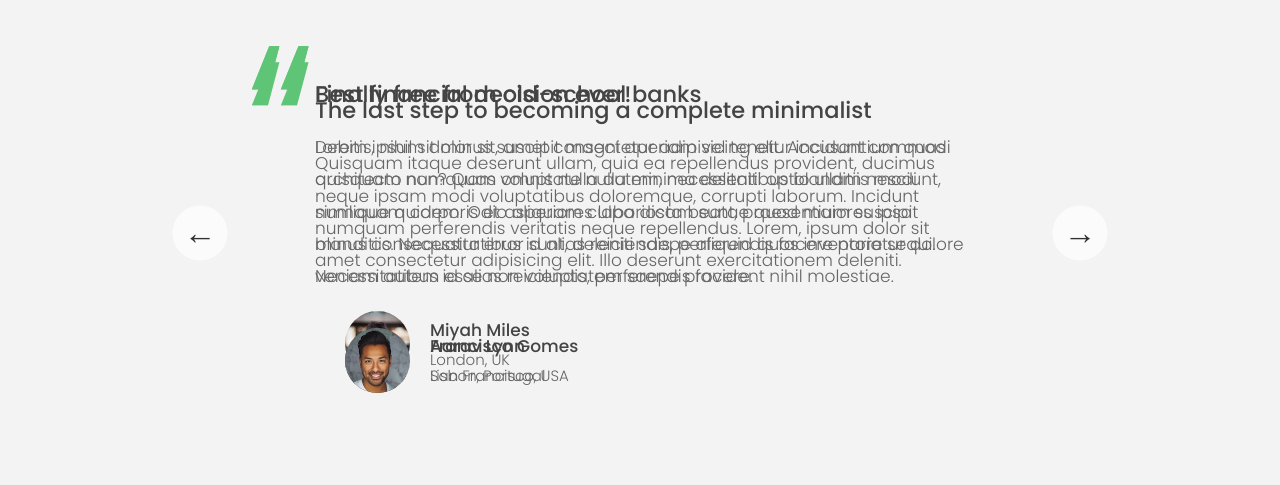
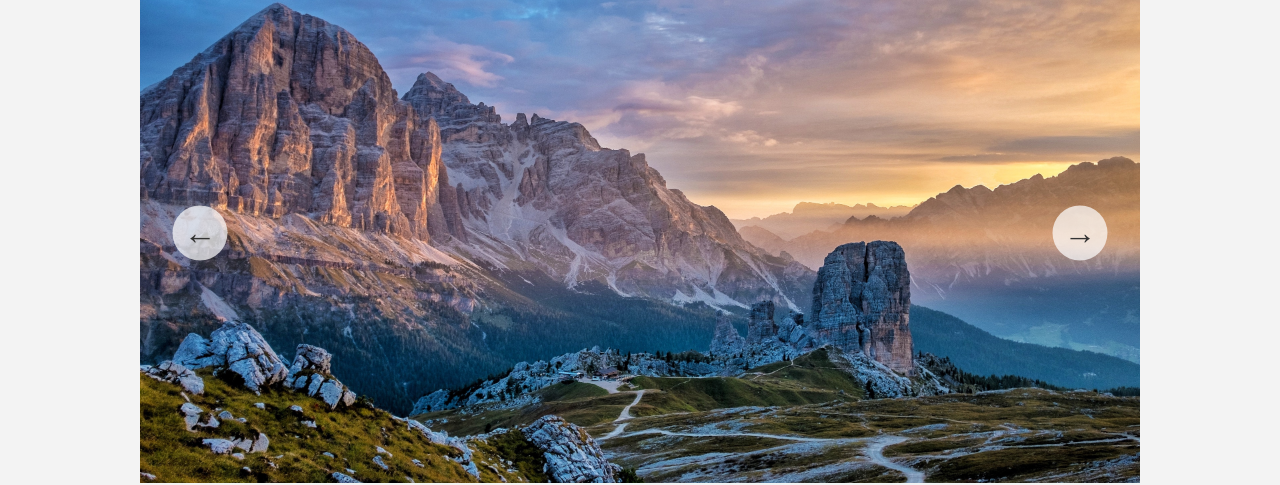
Before and after one commit to nikachelo/JS-Course, a plain HTML site: page dom-bankist-github/index.html in a window 1280 px wide. Shown: the part 3563-4048 px from the top of the page. Drawn offline with Linux system fonts and the light colour scheme.

Commit message:
Practicing in slides, practical example for implementing slider

```diff
--- a/dom-bankist-github/index.html
+++ b/dom-bankist-github/index.html
@@ -215,70 +215,10 @@
       </div>
 
       <div class="slider">
-        <div class="slide slide--1">
-          <div class="testimonial">
-            <h5 class="testimonial__header">Best financial decision ever!</h5>
-            <blockquote class="testimonial__text">
-              Lorem ipsum dolor sit, amet consectetur adipisicing elit.
-              Accusantium quas quisquam non? Quas voluptate nulla minima
-              deleniti optio ullam nesciunt, numquam corporis et asperiores
-              laboriosam sunt, praesentium suscipit blanditiis. Necessitatibus
-              id alias reiciendis, perferendis facere pariatur dolore veniam
-              autem esse non voluptatem saepe provident nihil molestiae.
-            </blockquote>
-            <address class="testimonial__author">
-              <img src="img/user-1.jpg" alt="" class="testimonial__photo" />
-              <h6 class="testimonial__name">Aarav Lynn</h6>
-              <p class="testimonial__location">San Francisco, USA</p>
-            </address>
-          </div>
-        </div>
-
-        <div class="slide slide--2">
-          <div class="testimonial">
-            <h5 class="testimonial__header">
-              The last step to becoming a complete minimalist
-            </h5>
-            <blockquote class="testimonial__text">
-              Quisquam itaque deserunt ullam, quia ea repellendus provident,
-              ducimus neque ipsam modi voluptatibus doloremque, corrupti
-              laborum. Incidunt numquam perferendis veritatis neque repellendus.
-              Lorem, ipsum dolor sit amet consectetur adipisicing elit. Illo
-              deserunt exercitationem deleniti.
-            </blockquote>
-            <address class="testimonial__author">
-              <img src="img/user-2.jpg" alt="" class="testimonial__photo" />
-              <h6 class="testimonial__name">Miyah Miles</h6>
-              <p class="testimonial__location">London, UK</p>
-            </address>
-          </div>
-        </div>
-
-        <div class="slide slide--3">
-          <div class="testimonial">
-            <h5 class="testimonial__header">
-              Finally free from old-school banks
-            </h5>
-            <blockquote class="testimonial__text">
-              Debitis, nihil sit minus suscipit magni aperiam vel tenetur
-              incidunt commodi architecto numquam omnis nulla autem,
-              necessitatibus blanditiis modi similique quidem. Odio aliquam
-              culpa dicta beatae quod maiores ipsa minus consequatur error sunt,
-              deleniti saepe aliquid quos inventore sequi. Necessitatibus id
-              alias reiciendis, perferendis facere.
-            </blockquote>
-            <address class="testimonial__author">
-              <img src="img/user-3.jpg" alt="" class="testimonial__photo" />
-              <h6 class="testimonial__name">Francisco Gomes</h6>
-              <p class="testimonial__location">Lisbon, Portugal</p>
-            </address>
-          </div>
-        </div>
-
-        <!-- <div class="slide"><img src="img/img-1.jpg" alt="Photo 1" /></div>
+        <div class="slide"><img src="img/img-1.jpg" alt="Photo 1" /></div>
         <div class="slide"><img src="img/img-2.jpg" alt="Photo 2" /></div>
         <div class="slide"><img src="img/img-3.jpg" alt="Photo 3" /></div>
-        <div class="slide"><img src="img/img-4.jpg" alt="Photo 4" /></div> -->
+        <div class="slide"><img src="img/img-4.jpg" alt="Photo 4" /></div>
         <button class="slider__btn slider__btn--left">&larr;</button>
         <button class="slider__btn slider__btn--right">&rarr;</button>
         <div class="dots"></div>
--- a/dom-bankist-github/script.js
+++ b/dom-bankist-github/script.js
@@ -13,6 +13,12 @@ const header = document.querySelector('.header');
 const nav = document.querySelector('.nav');
 
 const sections = document.querySelectorAll('.section');
+
+const slides = document.querySelectorAll('.slide');
+const btnLeft = document.querySelector('.slider__btn--left');
+const btnRight = document.querySelector('.slider__btn--right');
+const slider = document.querySelector('.slider');
+
 ///////////////////////////////////////
 // Modal window
 
@@ -162,3 +168,39 @@ const imgObserver = new IntersectionObserver(loadImg, {
 });
 
 imgTargets.forEach(img => imgObserver.observe(img));
+
+///////////////////////////////////////
+// Lazy loading image
+
+let currentSlide = 0;
+const maxSlides = slides.length - 1;
+
+const goToSlide = function (slide) {
+  slides.forEach((s, i) => {
+    s.style.transform = `translateX(${(i - slide) * 100}%)`;
+  });
+};
+
+const nextSlide = function () {
+  if (currentSlide == maxSlides) {
+    currentSlide = 0;
+  } else {
+    currentSlide++;
+  }
+  goToSlide(currentSlide);
+};
+
+const previousSlide = function () {
+  if (currentSlide == 0) {
+    currentSlide = maxSlides;
+  } else {
+    currentSlide--;
+  }
+  goToSlide(currentSlide);
+};
+
+goToSlide(0);
+
+btnRight.addEventListener('click', nextSlide);
+
+btnLeft.addEventListener('click', previousSlide);
```
Also changed, not shown: 1 other file.
